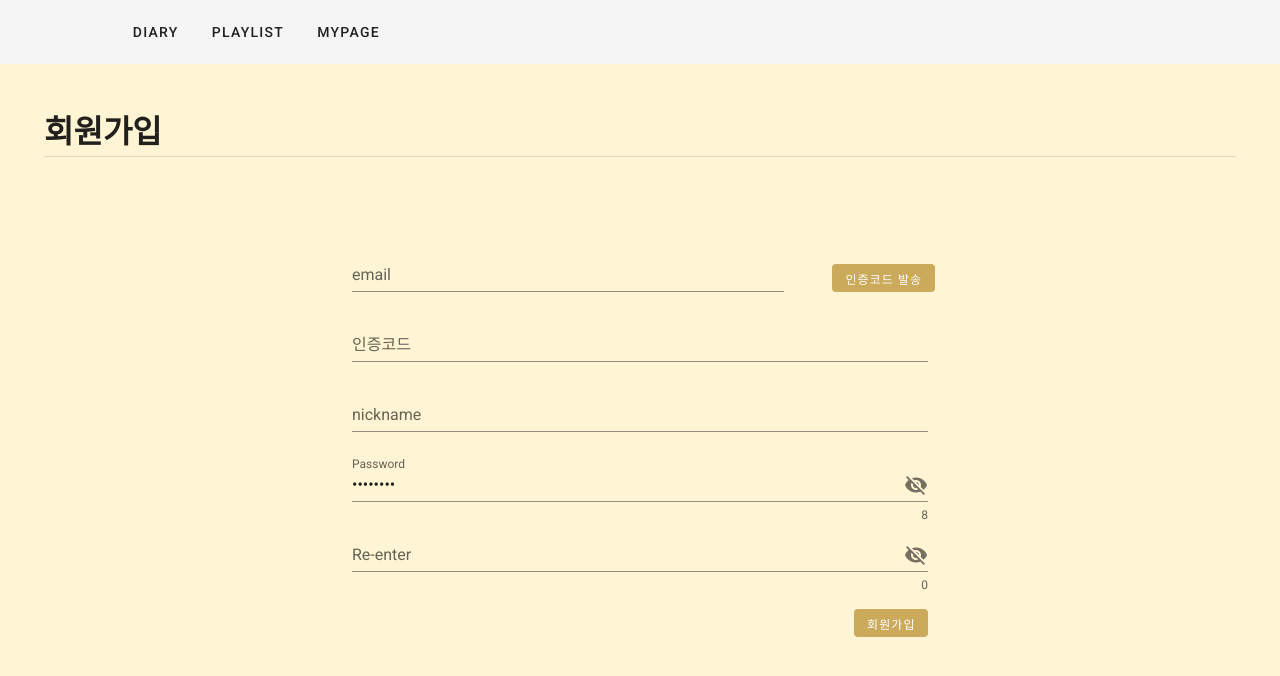
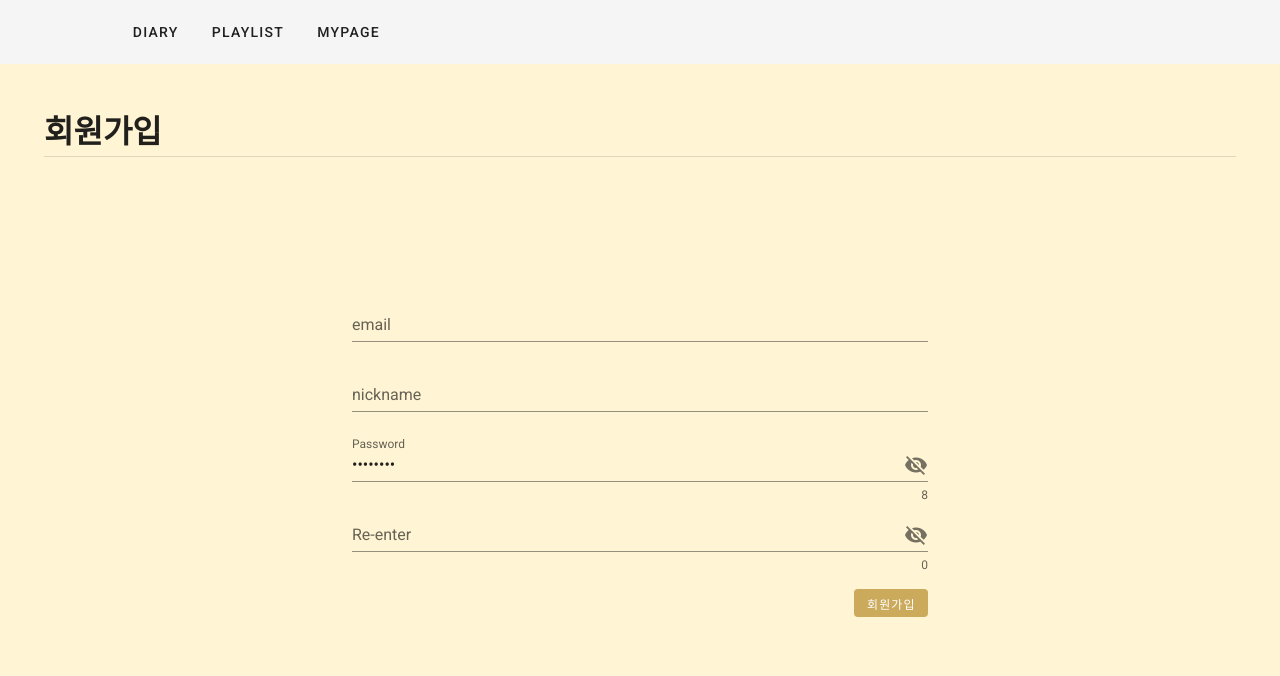
Before and after one commit to junsoodark/-sssafy-special-PJT, a Vue app in the folder bighero6-vue/: page /signup in a window 1280 px wide. Shown: the top 676 px of the page. Built offline with nearby package versions, Linux system fonts and the light colour scheme; no server answers.

Commit message:
modify singup page
Former-commit-id: bab7265ebcb73a9859c80f67de75cab9bb32b1a4

```diff
--- a/bighero6-vue/src/components/account/Signup.vue
+++ b/bighero6-vue/src/components/account/Signup.vue
@@ -1,26 +1,15 @@
 <template>
   <div id="signup">
-    <v-container class="mx-auto" style="max-width:600px; margin-top:50px">
+    <v-container class="mx-auto" style="max-width:600px; margin-top:100px">
       <div class="inputForm mx-auto">
       <v-form @submit.prevent="signup(signupData)">
         <v-row align="center" no-gutters>
-            <v-col cols="12" sm="9">
                 <v-text-field v-model="signupData.email"
                       :rules="emailRules"
                       label="email"
                       required
                  ></v-text-field>
-            </v-col>
-            <v-col cols="12" sm="1">
-            </v-col>
-            <v-col cols="12" sm="2">
-              <v-btn depressed small color = "primary" @click="sendCode">인증코드 발송</v-btn>
-            </v-col>
         </v-row>
-        <v-text-field v-model="certicode"
-              label="인증코드"
-              required
-        ></v-text-field>
         <v-text-field v-model="signupData.nickname"
                       :rules="[rules.nicknamerequired, rules.max]"
                       label="nickname"
```
